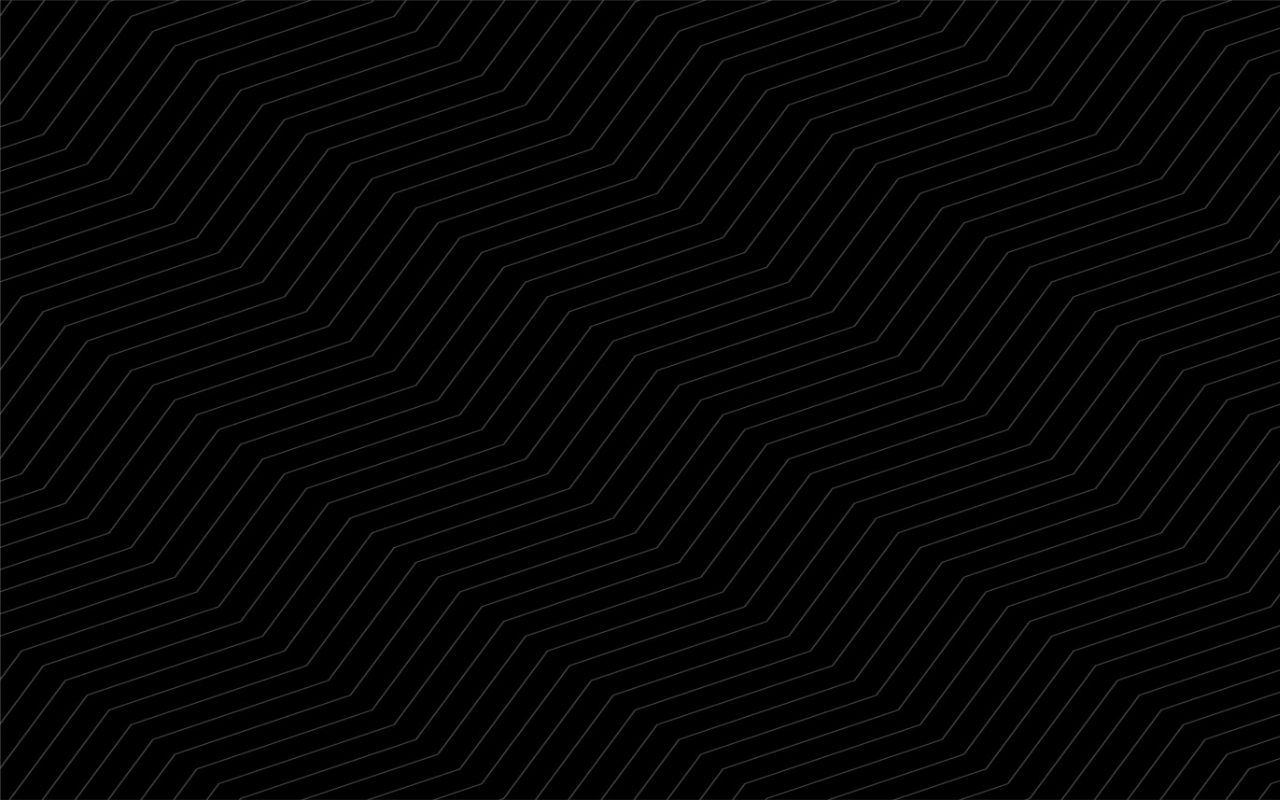
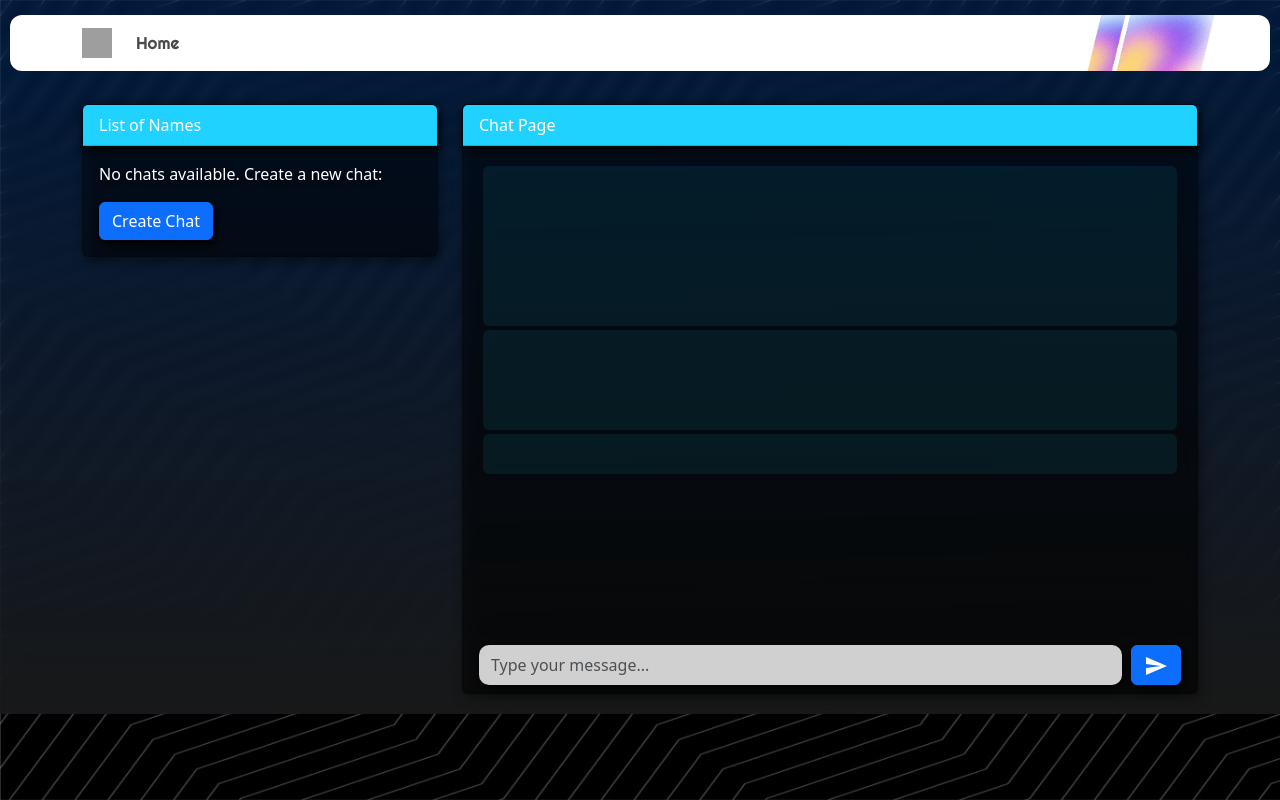
Before and after one commit to JustinStar-py/chat-by-blockchain, a Vue app: page /chat in a window 1280 px wide. Built offline with nearby package versions, Linux system fonts and the light colour scheme; grey boxes are pictures that could not be loaded.

Commit message:
Session 2

```diff
--- a/package.json
+++ b/package.json
@@ -18,8 +18,8 @@
     "react-router-dom": "^5.3.4",
     "react-scripts": "5.0.1",
     "styled-components": "^5.3.11",
-    "viem": "^1.10.14",
-    "web-vitals": "^2.1.4"
+    "web-vitals": "^2.1.4",
+    "web3": "^4.1.2"
   },
   "scripts": {
     "start": "react-scripts start",
@@ -59,7 +59,6 @@
     "style-loader": "^3.3.3",
     "turbo": "1.10.14",
     "typescript": "5.2.2",
-    "viem": "1.12.2",
     "vite": "4.4.9",
     "vitest": "0.34.5",
     "vue": "3.3.4"
--- a/src/index.js
+++ b/src/index.js
@@ -1,7 +1,7 @@
 import React from 'react';
 // import ReactDOM from 'react-dom';
 import { BrowserRouter, Switch, Route } from 'react-router-dom';
-// import Chat from './components /Chat';
+import Chat from './components /Chat';
 import App from './App';
 import { createRoot } from 'react-dom/client';
 
@@ -12,7 +12,7 @@
    <BrowserRouter>
           <Switch>
                   <Route exact path="/" component={App}/>
-                  {/* <Route exact path="/chat" component={Chat}/> */}
+                  <Route exact path="/chat" component={Chat}/>
           </Switch>
     </BrowserRouter>
 );
```
Also changed, not shown: 1 other file (tests, documents, lock files or other folders).
